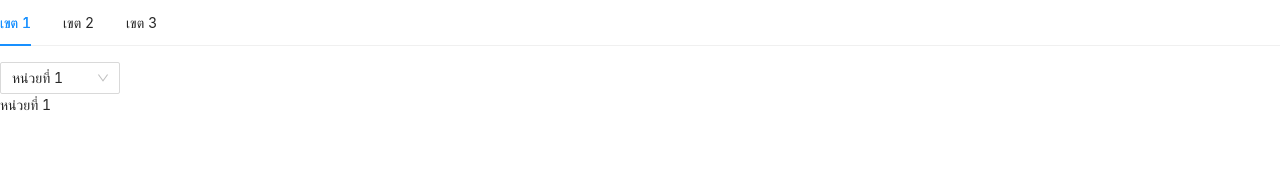
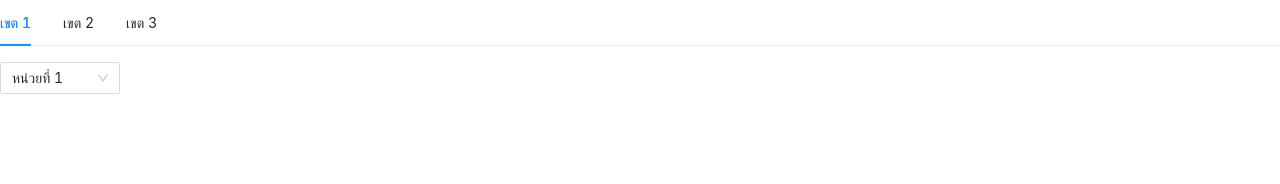
Before and after one commit to sixgeat1997/election, a React (Create React App) app: page / in a window 1280 px wide. Shown: the top 184 px of the page. Built offline with nearby package versions, Linux system fonts and the light colour scheme; no server answers; the database is empty.

Commit message:
Updated: login

```diff
--- a/src/components/Main.js
+++ b/src/components/Main.js
@@ -54,7 +54,6 @@ const Main = () => {
             </Select>
           </Col>
         </Row>
-        <Row> หน่วยที่ {numberForm.unit}</Row>
         <Row></Row>
         <Row>
           <Col span={12}>
```
